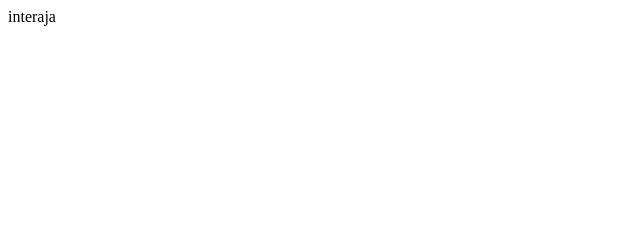
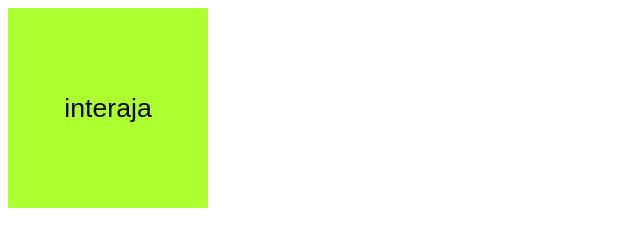
Before and after one commit to jvictordev7/javaScript, a plain HTML site: page EX006/index.html in a window 1280 px wide. Shown: the whole page, without its empty margins (0-640 px from the left). Drawn offline with Linux system fonts and the light colour scheme.

Commit message:
atualizei o EX006

```diff
--- a/EX006/index.html
+++ b/EX006/index.html
@@ -1,5 +1,5 @@
 <!DOCTYPE html>
-<html lang="en">
+<html lang="pt-br">
 <head>
     <meta charset="UTF-8">
     <meta name="viewport" content="width=device-width, initial-scale=1.0">
--- a/EX006/style.css
+++ b/EX006/style.css
@@ -1 +1,10 @@
 @charset "UTF-8";
+
+div#area {
+    font: normal 20pt arial;
+    background-color: greenyellow;
+    width: 200px;
+    height: 200px;
+    line-height: 200px;
+    text-align: center;
+}
```
